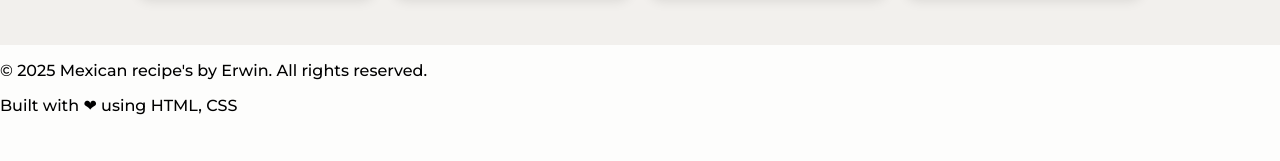
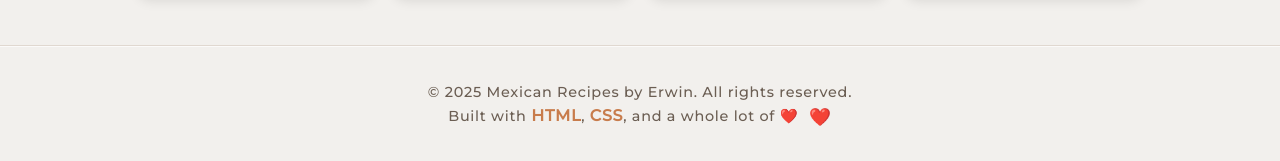
Before and after one commit to E-rwinn/html-recipe-page, a plain HTML site: page index.html in a window 1280 px wide. Shown: the part 1227-1388 px from the top of the page. Before the commit the page ends 1358 px from the top, so only its background shows below. Drawn offline with Linux system fonts and the light colour scheme.

Commit message:
refactor footer: enhance styling and structure for improved readability and interactivity

```diff
--- a/index.html
+++ b/index.html
@@ -116,8 +116,15 @@
 </section>
 
   <footer>
-    <p>© 2025 Mexican recipe's by Erwin. All rights reserved.</p>
-    <p>Built with &#10084; using HTML, CSS</p>
-  </footer>
+  <p>© 2025 Mexican Recipes by Erwin. All rights reserved.</p>
+  <p>
+    Built with
+    <a href="https://developer.mozilla.org/en-US/docs/Web/HTML" target="_blank" rel="noopener noreferrer">HTML</a>,
+    <a href="https://developer.mozilla.org/en-US/docs/Web/CSS" target="_blank" rel="noopener noreferrer">CSS</a>,
+    and a whole lot of ❤️
+    <span class="heart">❤️</span>
+  </p>
+</footer>
+
 </body>
 </html>
--- a/style.css
+++ b/style.css
@@ -208,3 +208,40 @@ button:hover {
     width: 100%;
   }
 }
+
+/*Footer section*/
+footer {
+  background-color: #F2F0ED;
+  color: #6b5e53;
+  text-align: center;
+  padding: 2rem 8%;
+  font-size: 0.9rem;
+  font-weight: 500;
+  letter-spacing: 0.05em;
+  border-top: 1px solid #e0d8d0;
+  box-shadow: inset 0 1px 0 rgb(255 255 255 / 0.7);
+  font-family: 'Montserrat', sans-serif;
+  user-select: none;
+}
+
+footer p {
+  margin: 0.3rem 0;
+}
+
+footer p a {
+  color: #c87c4c;
+  text-decoration: none;
+  font-weight: 600;
+  transition: color 0.3s ease;
+}
+
+footer p a:hover {
+  color: #b1693f;
+}
+
+footer p .heart {
+  color: #c87c4c;
+  margin-left: 6px;
+  font-size: 1.1rem;
+  vertical-align: middle;
+}
```
